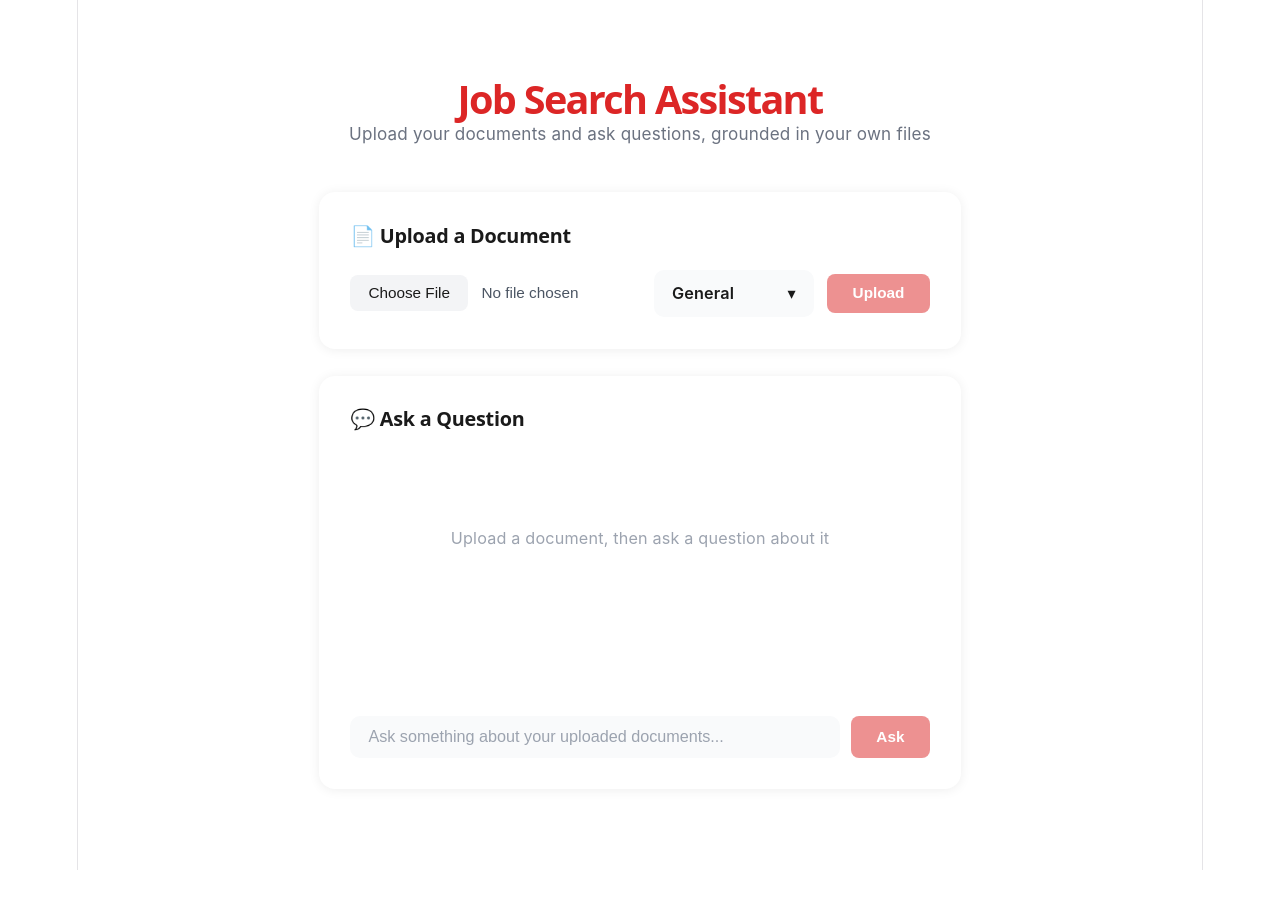
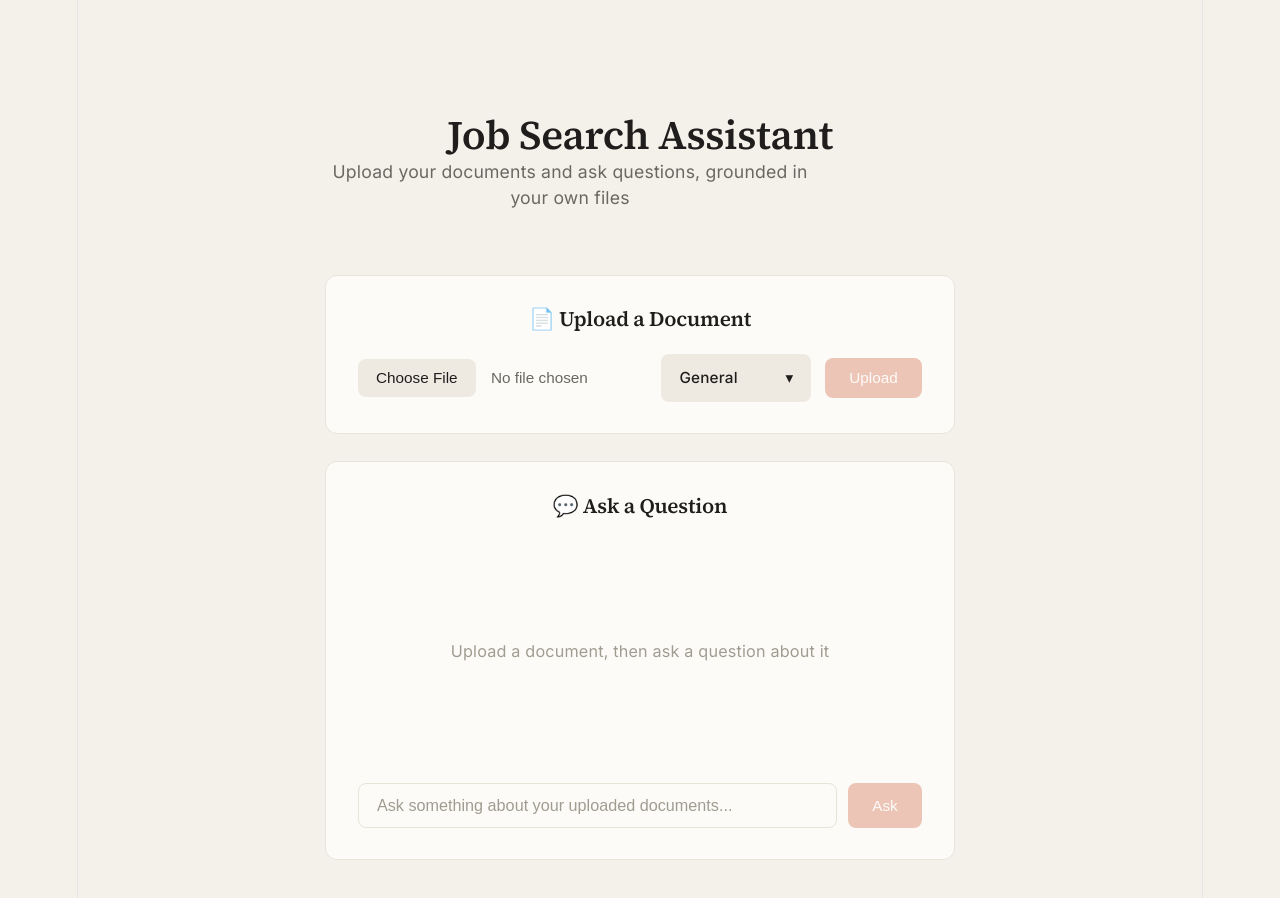
Before and after one commit to ahaanpalo/job-search-rag-assistant, a React (Vite) app in the folder frontend/: page / in a window 1280 px wide. Shown: the top 898 px of the page. Before the commit the page ends 870 px from the top, so only its background shows below. Built offline with nearby package versions, Linux system fonts and the light colour scheme.

Commit message:
Redesign UI with warm, editorial aesthetic

```diff
--- a/frontend/src/App.css
+++ b/frontend/src/App.css
@@ -1,3 +1,5 @@
+@import url('https://fonts.googleapis.com/css2?family=Source+Serif+4:opsz,wght@8..60,400;8..60,600&family=Inter:wght@400;500;600&display=swap');
+
 * {
   box-sizing: border-box;
   margin: 0;
@@ -5,51 +7,52 @@
 }
 
 body {
-  background: #ffffff;
-  color: #1a1a1a;
+  background: #F4F1EA;
+  color: #1F1E1D;
   font-family: 'Inter', -apple-system, BlinkMacSystemFont, sans-serif;
+  -webkit-font-smoothing: antialiased;
 }
 
 .app {
-  max-width: 900px;
+  max-width: 720px;
   margin: 0 auto;
-  padding: 3rem 1.5rem;
+  padding: 5rem 1.5rem 6rem;
 }
 
 .header {
-  text-align: center;
-  margin-bottom: 2.5rem;
+  margin-bottom: 3.5rem;
 }
 
 .header h1 {
-  font-size: 2.2rem;
-  font-weight: 800;
-  color: #dc2626;
-  margin-bottom: 0.5rem;
+  font-family: 'Source Serif 4', Georgia, serif;
+  font-size: 2.25rem;
+  font-weight: 600;
+  letter-spacing: -0.01em;
+  color: #1F1E1D;
+  margin-bottom: 0.6rem;
 }
 
 .header p {
-  color: #6b7280;
-  font-size: 0.95rem;
+  color: #6B6862;
+  font-size: 0.98rem;
+  line-height: 1.5;
+  max-width: 44ch;
 }
 
 .card {
-  background: #ffffff;
-  border: none;
-  border-radius: 16px;
+  background: #FCFBF8;
+  border: 1px solid #E8E4DA;
+  border-radius: 12px;
   padding: 1.75rem;
   margin-bottom: 1.5rem;
-  box-shadow: 0 1px 12px rgba(0, 0, 0, 0.07);
 }
 
 .card h2 {
-  font-size: 1.1rem;
-  font-weight: 700;
+  font-family: 'Source Serif 4', Georgia, serif;
+  font-size: 1.15rem;
+  font-weight: 600;
   margin-bottom: 1.25rem;
-  display: flex;
-  align-items: center;
-  gap: 0.5rem;
-  color: #1a1a1a;
+  color: #1F1E1D;
 }
 
 .upload-row {
@@ -60,74 +63,89 @@ body {
 }
 
 input[type="file"] {
-  color: #4b5563;
+  color: #6B6862;
   font-size: 0.85rem;
+  flex: 1;
+  min-width: 160px;
 }
 
 input[type="file"]::file-selector-button {
-  background: #f3f4f6;
-  color: #1a1a1a;
+  background: #EEEAE1;
+  color: #1F1E1D;
   border: none;
-  padding: 0.5rem 1rem;
+  padding: 0.55rem 1rem;
   border-radius: 8px;
   cursor: pointer;
   font-size: 0.85rem;
-  margin-right: 0.75rem;
+  font-weight: 500;
+  margin-right: 0.85rem;
+  transition: background 0.15s ease;
+}
+
+input[type="file"]::file-selector-button:hover {
+  background: #E2DDD1;
 }
 
 button {
-  background: #dc2626;
-  color: white;
+  background: #D97757;
+  color: #FCFBF8;
   border: none;
-  padding: 0.6rem 1.4rem;
+  padding: 0.6rem 1.35rem;
   border-radius: 8px;
   font-size: 0.85rem;
-  font-weight: 600;
+  font-weight: 500;
   cursor: pointer;
-  transition: background 0.15s;
+  transition: background 0.15s ease;
 }
 
-button:hover {
-  background: #b91c1c;
+button:hover:not(:disabled) {
+  background: #C4633F;
 }
 
 button:disabled {
-  opacity: 0.5;
+  opacity: 0.4;
   cursor: not-allowed;
 }
 
 .status {
   margin-top: 1rem;
   font-size: 0.85rem;
-  color: #6b7280;
-  display: flex;
-  align-items: center;
-  gap: 0.4rem;
+  color: #6B6862;
 }
 
 .status.success {
-  color: #16a34a;
+  color: #1F1E1D;
 }
 
 .status.error {
-  color: #dc2626;
+  color: #B3492F;
 }
 
 .chat-window {
-  min-height: 240px;
+  min-height: 220px;
   max-height: 400px;
   overflow-y: auto;
   margin-bottom: 1.25rem;
   display: flex;
   flex-direction: column;
-  gap: 0.9rem;
+  gap: 1rem;
+}
+
+.chat-window::-webkit-scrollbar {
+  width: 5px;
+}
+
+.chat-window::-webkit-scrollbar-thumb {
+  background: #E2DDD1;
+  border-radius: 10px;
 }
 
 .chat-empty {
-  color: #9ca3af;
+  color: #A19C90;
   font-size: 0.9rem;
   text-align: center;
-  margin-top: 4rem;
+  margin: auto;
+  padding: 2.5rem 0;
 }
 
 .message {
@@ -147,34 +165,32 @@ button:disabled {
 }
 
 .bubble {
-  padding: 0.65rem 1rem;
-  border-radius: 14px;
-  font-size: 0.9rem;
-  line-height: 1.5;
+  padding: 0.7rem 1.05rem;
+  border-radius: 12px;
+  font-size: 0.92rem;
+  line-height: 1.55;
 }
 
 .message.user .bubble {
-  background: #dc2626;
-  color: white;
-  border-bottom-right-radius: 4px;
+  background: #EEEAE1;
+  color: #1F1E1D;
 }
 
 .message.assistant .bubble {
-  background: #f9fafb;
-  border: none;
-  color: #1a1a1a;
-  border-bottom-left-radius: 4px;
+  background: transparent;
+  border: 1px solid #E8E4DA;
+  color: #1F1E1D;
 }
 
 .sources {
   font-size: 0.75rem;
-  color: #9ca3af;
+  color: #A19C90;
   margin-top: 0.35rem;
-  padding-left: 0.25rem;
+  padding: 0 0.3rem;
 }
 
 .thinking {
-  color: #9ca3af;
+  color: #A19C90;
   font-size: 0.85rem;
   font-style: italic;
   padding-left: 0.25rem;
@@ -187,47 +203,54 @@ button:disabled {
 
 .input-row input {
   flex: 1;
-  background: #f9fafb;
-  border: none;
-  color: #1a1a1a;
+  background: #FCFBF8;
+  border: 1px solid #E8E4DA;
+  color: #1F1E1D;
   padding: 0.65rem 1rem;
-  border-radius: 10px;
+  border-radius: 8px;
   font-size: 0.9rem;
   outline: none;
+  transition: border-color 0.15s ease;
 }
 
 .input-row input:focus {
-  box-shadow: 0 0 0 2px #dc2626;
+  border-color: #D97757;
 }
 
 .input-row input::placeholder {
-  color: #9ca3af;
+  color: #A19C90;
 }
 
-/* Custom dropdown */
+/* Dropdown */
 .dropdown {
   position: relative;
-  min-width: 160px;
+  min-width: 150px;
 }
 
 .dropdown-trigger {
   width: 100%;
-  background: #f9fafb;
+  background: #EEEAE1;
   border: none;
-  border-radius: 10px;
+  border-radius: 8px;
   padding: 0.6rem 1rem;
-  font-size: 0.9rem;
-  font-weight: 600;
-  color: #1a1a1a;
+  font-size: 0.85rem;
+  font-weight: 500;
+  color: #1F1E1D;
   cursor: pointer;
   display: flex;
   justify-content: space-between;
   align-items: center;
   gap: 0.5rem;
+  transition: background 0.15s ease;
 }
 
 .dropdown-trigger:hover {
-  background: #f3f4f6;
+  background: #E2DDD1;
+}
+
+.dropdown-trigger .arrow {
+  font-size: 0.7rem;
+  color: #A19C90;
 }
 
 .dropdown-menu {
@@ -235,29 +258,28 @@ button:disabled {
   top: calc(100% + 6px);
   left: 0;
   right: 0;
-  background: #ffffff;
-  border-radius: 14px;
-  box-shadow: 0 8px 24px rgba(0, 0, 0, 0.12);
-  padding: 0.4rem;
+  background: #FCFBF8;
+  border: 1px solid #E8E4DA;
+  border-radius: 10px;
+  box-shadow: 0 4px 16px rgba(31, 30, 29, 0.06);
+  padding: 0.35rem;
   z-index: 10;
-  overflow: hidden;
 }
 
 .dropdown-option {
   padding: 0.55rem 0.85rem;
-  font-size: 0.9rem;
-  font-weight: 450;
-  color: #1a1a1a;
-  border-radius: 8px;
+  font-size: 0.85rem;
+  font-weight: 500;
+  color: #1F1E1D;
+  border-radius: 6px;
   cursor: pointer;
 }
 
 .dropdown-option:hover {
-  background: #fee2e2;
-  color: #dc2626;
+  background: #F4F1EA;
 }
 
 .dropdown-option.selected {
-  background: #dc2626;
-  color: white;
+  background: #D97757;
+  color: #FCFBF8;
 }
```
